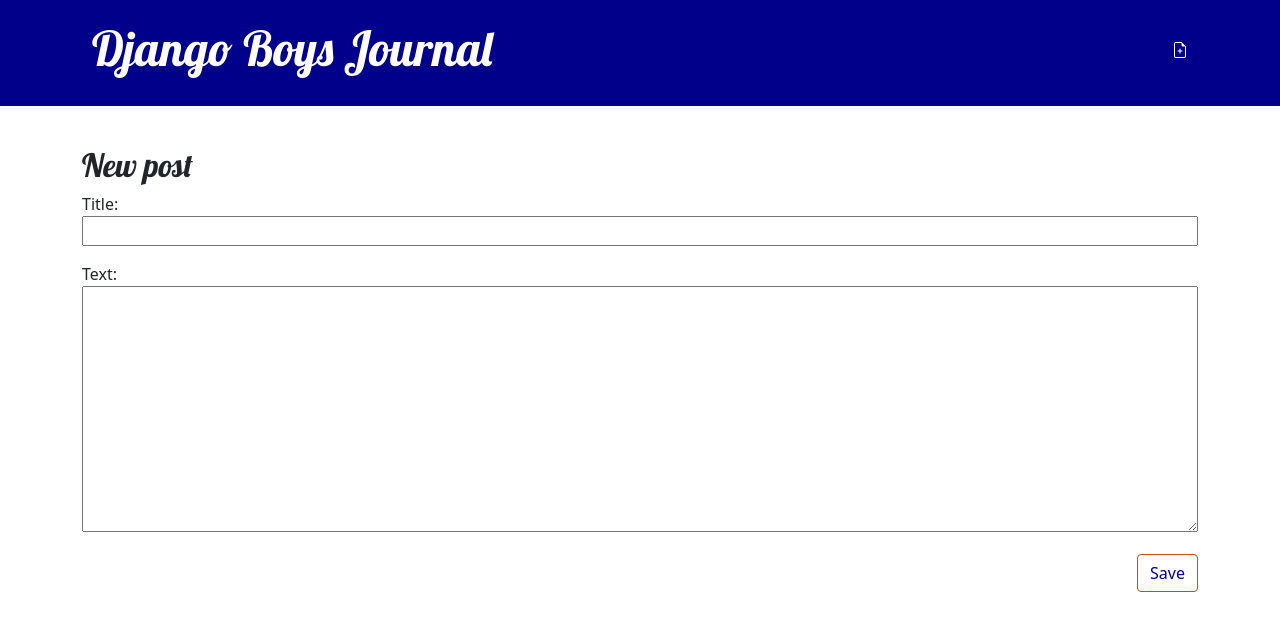
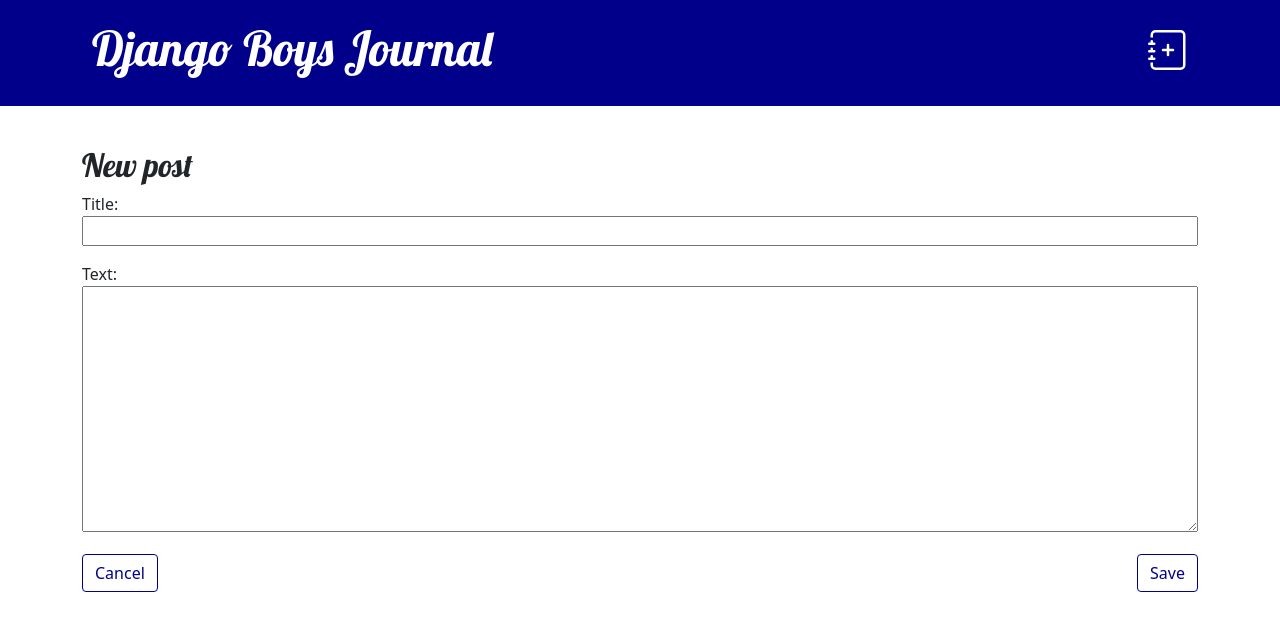
Before and after one commit to amoralesamaro/my_djnago_site, a Django app: page /article/new/ in a window 1280 px wide. Shown: the top 631 px of the page. Run offline with Django 3.2, Linux system fonts and the light colour scheme; the visitor is signed in with stand-in values (Sample User, id 1).

Commit message:
Added Cancel btn and new Icons to edit and make new posts

```diff
--- a/article/static/css/article.css
+++ b/article/static/css/article.css
@@ -57,11 +57,15 @@ h4 {
     float: right;
 }
 
+.button-group {
+    float: right;
+}
+
 .btn-secondary,
 .btn-secondary:visited {
     color: darkblue;
     background: none;
-    border-color: #C25100;
+    border-color: darkblue;
 }
 
 .btn-secondary:hover {
--- a/article/templates/article/base.html
+++ b/article/templates/article/base.html
@@ -15,7 +15,7 @@
         <div class="container">
             {% if user.is_authenticated %}
             <a href="{% url 'post_new' %}" class="top-menu">
-                {% include './icons/file-earmark-plus.svg' %}
+                {% include './icons/journal-plus.svg' %}
             </a>
             {% endif %}
             <h1><a href="/">Django Boys Journal</a></h1>
--- a/article/templates/article/post_detail.html
+++ b/article/templates/article/post_detail.html
@@ -5,7 +5,7 @@
     <aside class="actions">
         {% if user.is_authenticated %}
         <a class="btn btn-secondary" href="{% url 'post_edit' pk=article.pk %}">
-            {% include './icons/pencil-fill.svg' %}
+            {% include './icons/pencil-square.svg' %}
         </a>
         {% endif %}
     </aside>
--- a/article/templates/article/post_edit.html
+++ b/article/templates/article/post_edit.html
@@ -4,6 +4,9 @@
 <h2>New post</h2>
 <form method="POST" class="post-form">{% csrf_token %}
     {{ form.as_p }}
+    <div class="button-group"></div>
     <button type="submit" class="save btn btn-secondary">Save</button>
+    <a href="/" class="cancel btn btn-secondary">Cancel</a>
+    </div>
 </form>
 {% endblock %}
```
Also changed, not shown: article/templates/article/icons/file-earmark-plus.svg (deleted), article/templates/article/icons/journal-plus.svg (added), article/templates/article/icons/pencil-fill.svg (deleted), article/templates/article/icons/pencil-square.svg (added).
